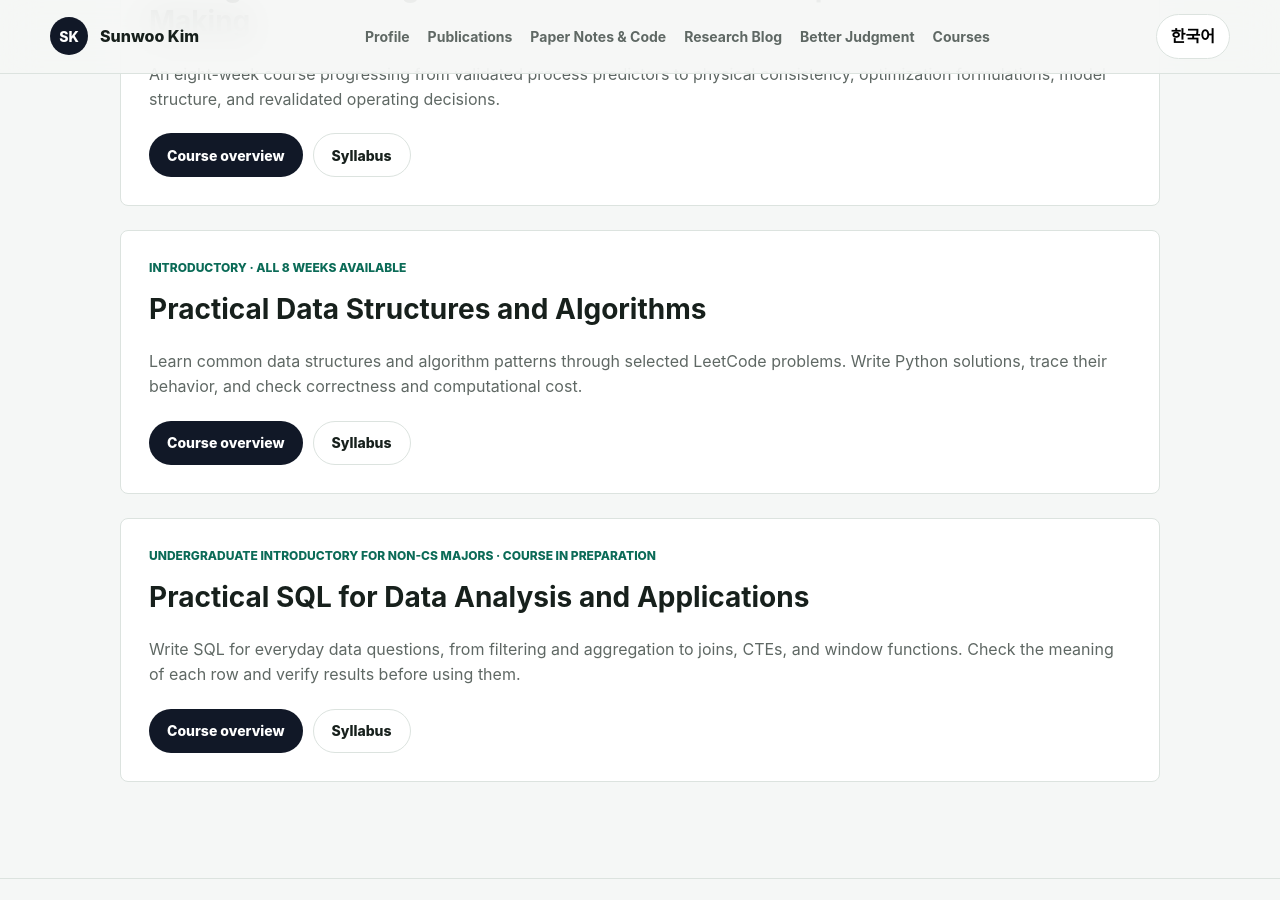
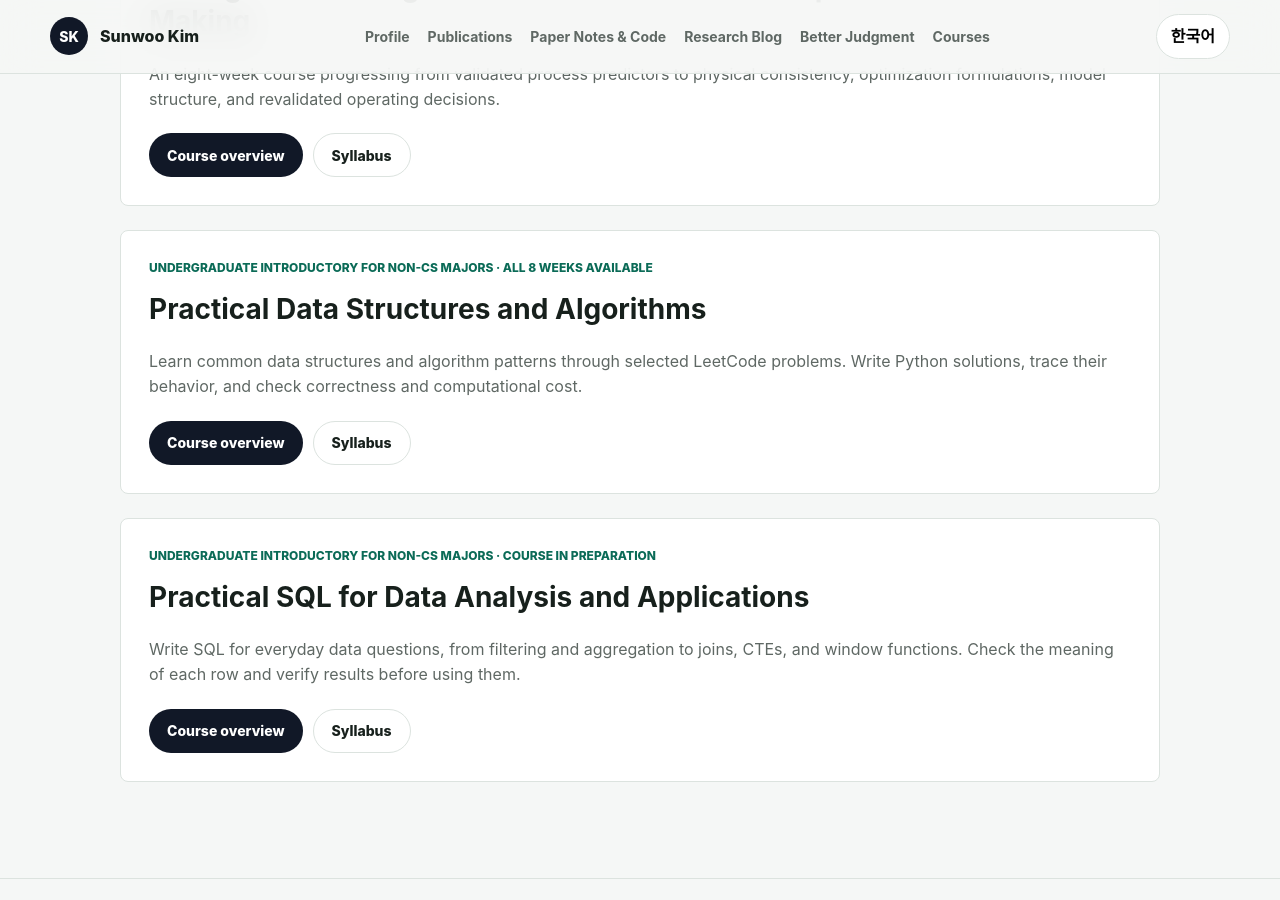
Before and after one commit to SunBooGermany/SunBooGermany.github.io, a Jekyll site: the page built from courses/index.html, in a window 1280 px wide and 900 px high, scrolled down 529 px. Built offline with Jekyll 4.4.1, drawn with Linux system fonts in a browser that asks for light colours.

Commit message:
Clarify algorithms course audience

```diff
--- a/courses/index.html
+++ b/courses/index.html
@@ -11,7 +11,7 @@
 <section class="course-catalog" aria-label="Courses">
   {% for course in site.data.courses %}
   <article class="course-card">
-    <div class="note-meta"><span data-lang-panel="en">{% if course.id == "surrogate-models" %}Graduate introductory · All 8 weeks available{% elsif course.id == "practical-algorithms" %}Introductory · All 8 weeks available{% elsif course.id == "practical-sql" %}Undergraduate introductory for non-CS majors · Course in preparation{% else %}{{ course.level }} · {{ course.duration }} · {{ course.availability }}{% endif %}</span><span data-lang-panel="ko" hidden>{% if course.id == "surrogate-models" %}대학원 입문 · 전체 8주차 공개{% elsif course.id == "practical-algorithms" %}입문 · 전체 8주차 공개{% elsif course.id == "practical-sql" %}학부 컴공 비전공자 입문 · 강의 준비 중{% else %}{{ course.level_ko }} · {{ course.duration_ko }} · {{ course.availability_ko }}{% endif %}</span></div>
+    <div class="note-meta"><span data-lang-panel="en">{% if course.id == "surrogate-models" %}Graduate introductory · All 8 weeks available{% elsif course.id == "practical-algorithms" %}Undergraduate introductory for non-CS majors · All 8 weeks available{% elsif course.id == "practical-sql" %}Undergraduate introductory for non-CS majors · Course in preparation{% else %}{{ course.level }} · {{ course.duration }} · {{ course.availability }}{% endif %}</span><span data-lang-panel="ko" hidden>{% if course.id == "surrogate-models" %}대학원 학부 컴공 비전공자 입문 · 전체 8주차 공개{% elsif course.id == "practical-algorithms" %}입문 · 전체 8주차 공개{% elsif course.id == "practical-sql" %}학부 컴공 비전공자 입문 · 강의 준비 중{% else %}{{ course.level_ko }} · {{ course.duration_ko }} · {{ course.availability_ko }}{% endif %}</span></div>
     <h2><a href="{{ course.url | relative_url }}"><span data-lang-panel="en">{{ course.title }}</span><span data-lang-panel="ko" hidden>{{ course.title_ko }}</span></a></h2>
     <p><span data-lang-panel="en">{{ course.description }}</span><span data-lang-panel="ko" hidden>{{ course.description_ko }}</span></p>
     <div class="course-actions">
```
